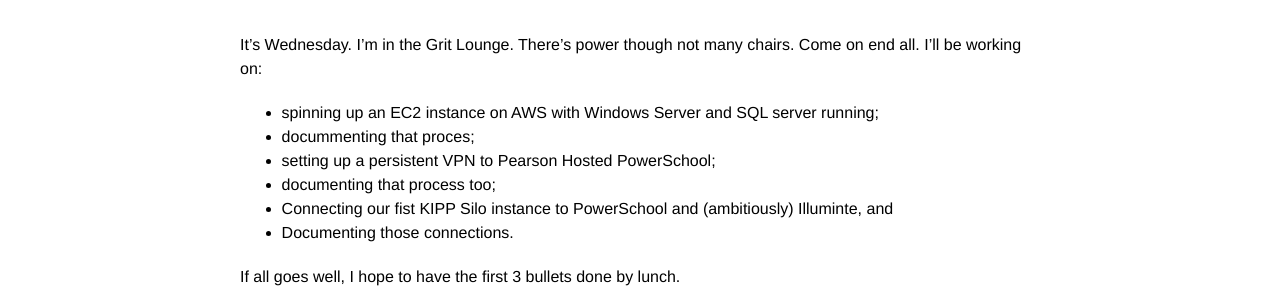
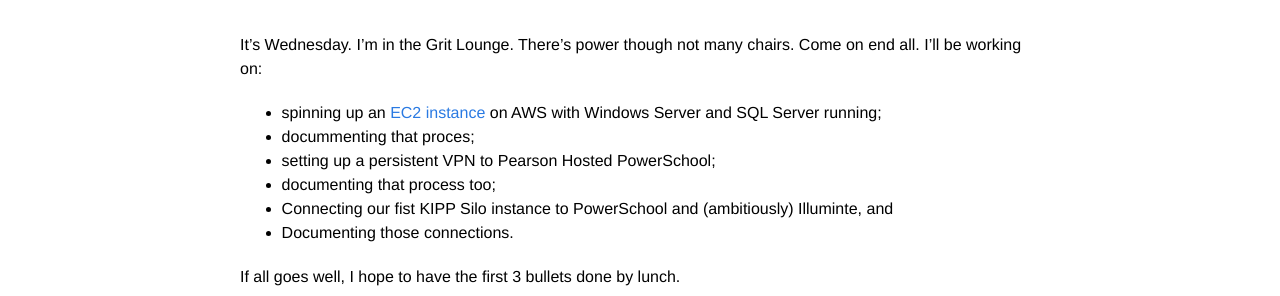
Before and after one commit to kippdata/silo, a Jekyll site: the page built from _posts/2014-07-30-KSS-day-three.md, in a window 1280 px wide. Shown: the part 169-465 px from the top of the page. Built offline with Jekyll 4.4.1, drawn with Linux system fonts in a browser that asks for light colours; part of the change alters nothing that is shown.

```diff
--- a/_posts/2014-07-30-KSS-day-three.md
+++ b/_posts/2014-07-30-KSS-day-three.md
@@ -6,7 +6,7 @@ date:   2014-07-30 10:00:00
 
 It's Wednesday.  I'm in the Grit Lounge.  There's power though not many chairs. Come on end all.  I'll be working on:
 
-* spinning up an EC2 instance on AWS with Windows Server and SQL server running;
+* spinning up an [EC2 instance](http://aws.amazon.com/ec2/) on AWS with Windows Server and SQL Server running;
 * docummenting that proces;
 * setting up a persistent VPN to Pearson Hosted PowerSchool;
 * documenting that process too;
```
Also changed, not shown: 1 other file.
